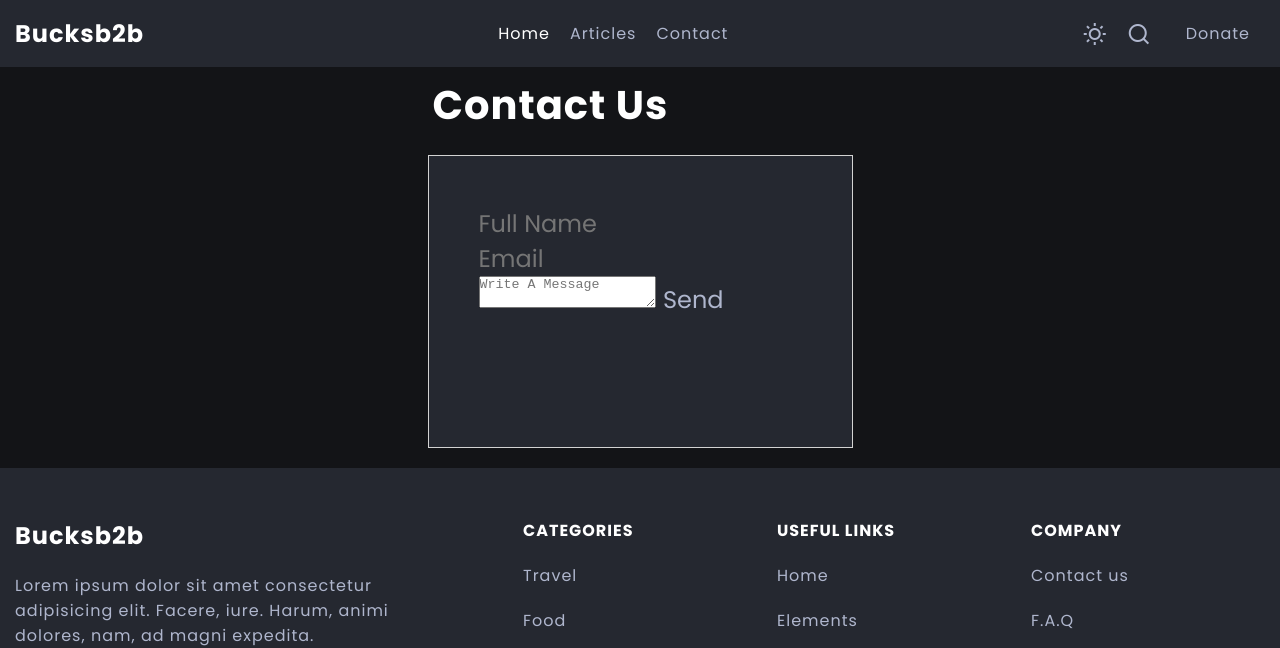
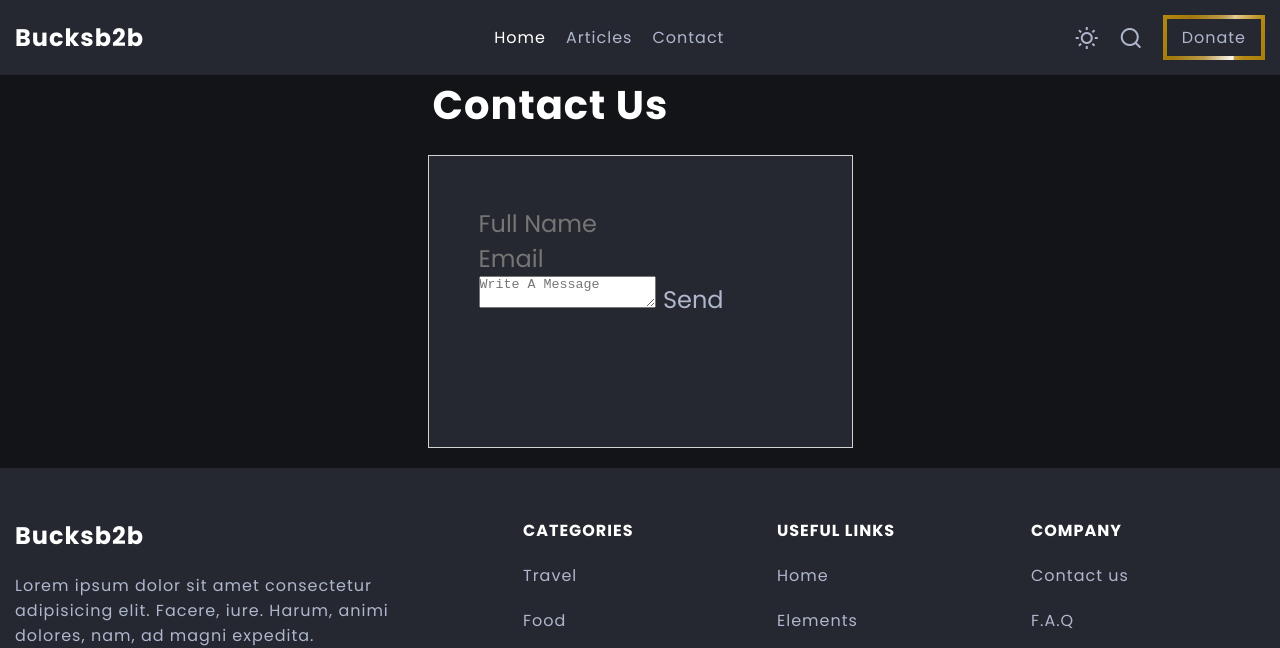
Before and after one commit to buckb2b/blogging-website, a plain HTML site: page contact.html in a window 1280 px wide. Shown: the top 648 px of the page. Drawn offline with nearby package versions, Linux system fonts and the light colour scheme.

Commit message:
Update contact.html

```diff
--- a/contact.html
+++ b/contact.html
@@ -54,7 +54,7 @@
                     <i class="ri-close-line close-menu-icon"></i>
                 </button>
 
-                <a href="./donate.html" class="btn sign-up-btn fancy-border screen-sm-hidden">
+                <a href="./donate.html" class="btn donate-btn fancy-border screen-sm-hidden">
                     <span>Donate</span>
                 </a>
             </div>
```
